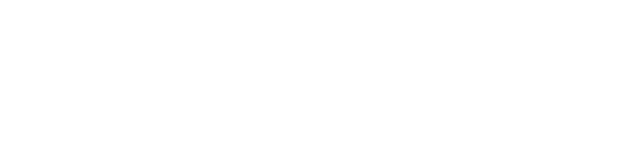
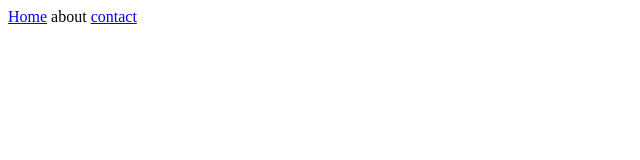
Before and after one commit to sohailahmad07/git-workflow, a plain HTML site: page index.html in a window 1280 px wide. Shown: the whole page, without its empty margins (0-640 px from the left). Drawn offline with Linux system fonts and the light colour scheme.

Commit message:
add Links

```diff
--- a/index.html
+++ b/index.html
@@ -5,6 +5,10 @@
     <title>Title</title>
 </head>
 <body>
-
+<div>
+    <a href="home">Home</a>
+    <a href="about"></a>about
+    <a href="contact">contact</a>
+</div>
 </body>
 </html>
```
